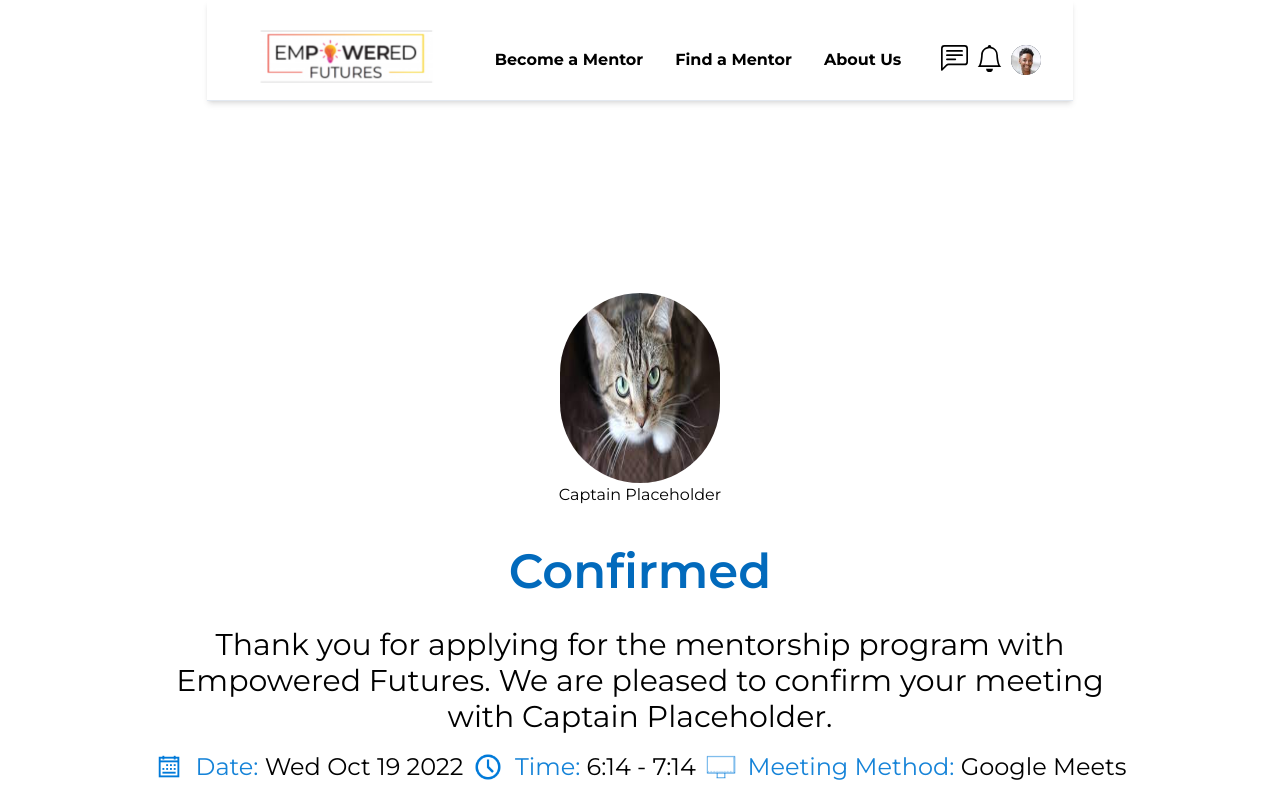
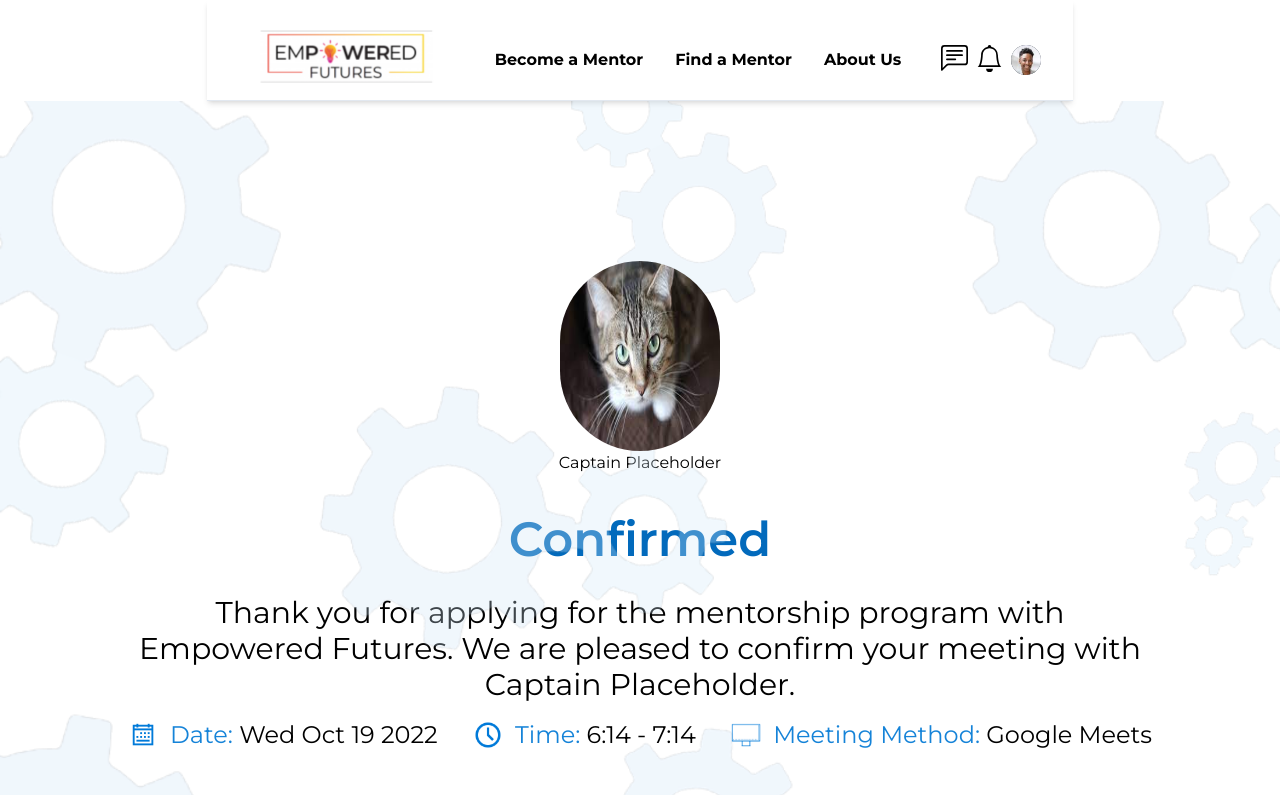
Before and after one commit to JasonXB/EF_Clone, a Next.js app: page /meeting/confirmedMeeting in a window 1280 px wide. Shown: the top 795 px of the page. Built offline with nearby package versions, Linux system fonts and the light colour scheme; what tw-elements would draw is missing.

Commit message:
add special bool to layout for confirmation pg

```diff
--- a/pages/meeting/confirmedMeeting.tsx
+++ b/pages/meeting/confirmedMeeting.tsx
@@ -80,8 +80,9 @@ const ConfirmedMeeting = ({
   }, [dateAsString]);
 
   return (
-    <Layout>
-      <div className="flex justify-center bg-gears">
+    <Layout isConfirmedMeetingPg={true}>
+      <div className="h-full w-full absolute bg-gears bg-cover opacity-30"></div>
+      <div className="flex justify-center">
         <div className="mt-40 w-4/5 flex flex-col justify-center ">
           <div>
             <div className="flex flex-col items-center">
--- a/src/components/Layout.tsx
+++ b/src/components/Layout.tsx
@@ -7,6 +7,7 @@ import LayoutStyle from '../../styles/Layout.module.css';
 
 type LayoutProps = {
   headTitle?: string;
+  isConfirmedMeetingPg?: boolean;
   children: any;
 };
 const Layout = ({ ...props }: LayoutProps) => {
@@ -21,7 +22,9 @@ const Layout = ({ ...props }: LayoutProps) => {
         <link rel="icon" href="/favicon.ico" />
       </Head>
       <Navbar />
-      <div className={LayoutStyle.content}>
+      <div
+        className={`${props.isConfirmedMeetingPg ? '' : LayoutStyle.content}`}
+      >
         <main>{props.children}</main>
       </div>
       {/* Add the Footer component here */}
--- a/tailwind.config.js
+++ b/tailwind.config.js
@@ -10,7 +10,7 @@ module.exports = {
   theme: {
     extend: {
       backgroundImage: {
-        gears: "url('./src/assets/Beckground for homepage2.png)",
+        gears: "url('~/src/assets/gears.png')",
       },
       width: {
         90: '360px',
```
Also changed, not shown: src/assets/gears.png (renamed from src/assets/Beckground for homepage2.png).
